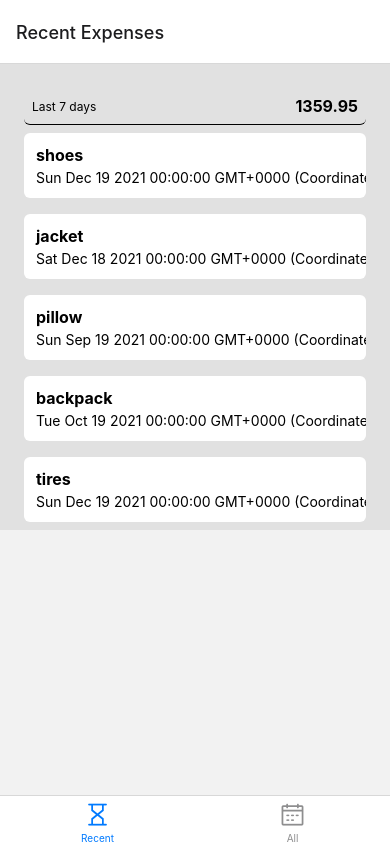
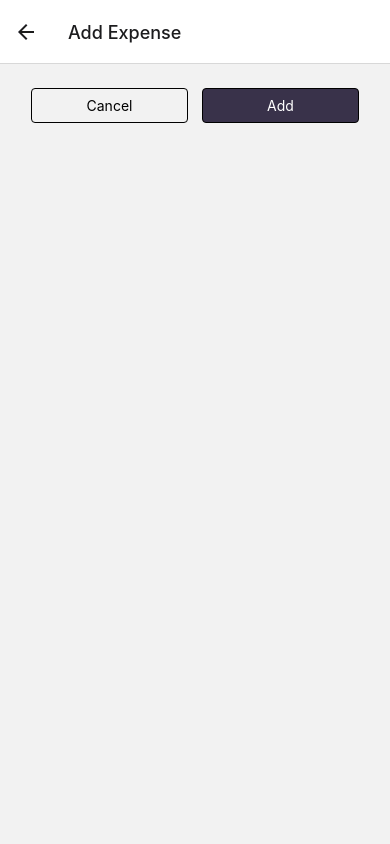
Before and after one commit to calinvladthglobant/ReactNativeCourse, a React Native app: screen /ManageExpenses in a window 390 px wide. Built offline with nearby package versions, Linux system fonts and the light colour scheme.

Commit message:
Finish section 8

```diff
--- a/App.js
+++ b/App.js
@@ -7,18 +7,24 @@ import RecentExpenses from "./screens/RecentExpenses";
 import ManageExpenses from "./screens/ManageExpenses";
 import {createNativeStackNavigator} from "@react-navigation/native-stack";
 import {AntDesign} from "@expo/vector-icons";
+import IconButton from "./components/UI/IconButton";
+import ExpensesContextProvider from "./store/expenses-context";
+// import ExpensesContextProvider from "./store/expenses-context";
 
 const Stack = createNativeStackNavigator()
 const BottomTabs = createBottomTabNavigator()
 
 function ExpensesOverview() {
-    return <BottomTabs.Navigator>
+  return <BottomTabs.Navigator screenOptions={({navigation}) => ({
+    headerRight: () => <IconButton name="plus" color="black" size={24}
+                                   onPress={() => navigation.navigate("ManageExpenses")}/>
+  })}>
     <BottomTabs.Screen name="Recent Expenses"
                        component={RecentExpenses}
                        options={{
                          title: "Recent Expenses",
                          tabBarLabel: "Recent",
-                               tabBarIcon: ({color, size}) => <AntDesign name="hourglass" size={size} color={color} />
+                         tabBarIcon: ({color, size}) => <AntDesign name="hourglass" size={size} color={color}/>
                        }}
     />
     <BottomTabs.Screen name="All Expenses"
@@ -26,7 +32,7 @@ function ExpensesOverview() {
                        options={{
                          title: "All Expenses",
                          tabBarLabel: "All",
-                               tabBarIcon: ({color, size}) => <AntDesign name="calendar" size={size} color={color} />
+                         tabBarIcon: ({color, size}) => <AntDesign name="calendar" size={size} color={color}/>
                        }}
     />
   </BottomTabs.Navigator>
@@ -35,13 +41,17 @@ function ExpensesOverview() {
 export default function App() {
 
   return <>
-        <StatusBar style="light"/>
-        <NavigationContainer >
+    <StatusBar style="dark"/>
+    <ExpensesContextProvider>
+      <NavigationContainer>
         <Stack.Navigator>
-                <Stack.Screen name="Expenses Overview" component={ExpensesOverview} options={{headerShown: false}}/>
-                <Stack.Screen name="Manage Expenses" component={ManageExpenses}/>
+          <Stack.Screen name="ExpensesOverview" component={ExpensesOverview} options={{headerShown: false}}/>
+          <Stack.Screen name="ManageExpenses" component={ManageExpenses} options={{
+            presentation: "modal"
+          }}/>
         </Stack.Navigator>
       </NavigationContainer>
+    </ExpensesContextProvider>
   </>
 }
 
--- a/components/ExpensesOutput/ExpenseItem.js
+++ b/components/ExpensesOutput/ExpenseItem.js
@@ -1,12 +1,20 @@
 import {Pressable, StyleSheet, Text, View} from "react-native";
 import {GlobalStyles} from "../../constants/styles";
+import {getFormattedDate} from "../../util/date";
+import {useNavigation} from "@react-navigation/native";
 
-export default function ExpenseItem({description, amount, date}) {
-    return <Pressable>
+export default function ExpenseItem({id, description, amount, date}) {
+  const navigation = useNavigation()
+
+  function expensePressHandler() {
+    navigation.navigate("ManageExpenses", {expenseId: id})
+  }
+
+  return <Pressable onPress={expensePressHandler} style={({pressed}) => pressed && style.pressed}>
     <View style={style.item}>
       <View>
         <Text style={style.description}>{description}</Text>
-                <Text>{date.toString()}</Text>
+        <Text>{getFormattedDate(date)}</Text>
       </View>
       <View style={style.amountContainer}>
         <Text style={style.amount}>{amount}</Text>
@@ -22,7 +30,9 @@ const style = StyleSheet.create({
     flexDirection: "row",
     justifyContent: "space-between",
     borderRadius: 6,
-        backgroundColor: GlobalStyles.colors.white
+    backgroundColor: GlobalStyles.colors.white,
+    borderWidth: 1,
+    borderColor: GlobalStyles.colors.gray100
   },
   description: {
     fontSize: 16,
@@ -38,5 +48,8 @@ const style = StyleSheet.create({
   },
   amount: {
     fontWeight: "bold"
+  },
+  pressed: {
+    opacity: .75
   }
 })
--- a/components/ExpensesOutput/ExpensesOutput.js
+++ b/components/ExpensesOutput/ExpensesOutput.js
@@ -1,46 +1,19 @@
-import {StyleSheet, View} from "react-native";
+import {StyleSheet, Text, View} from "react-native";
 import ExpensesSummary from "./ExpensesSummary";
 import ExpensesList from "./ExpensesList";
-import {GlobalStyles} from "../../constants/styles";
 
-const DUMMY = [
-    {
-        id: '1',
-        description: 'shoes',
-        amount: 39.99,
-        date: new Date('2021-12-19')
-    },
-    {
-        id: '2',
-        description: 'jacket',
-        amount: 49.99,
-        date: new Date('2021-12-18')
-    },
-    {
-        id: '3',
-        description: 'pillow',
-        amount: 69.99,
-        date: new Date('2021-9-19')
-    },
-    {
-        id: '4',
-        description: 'backpack',
-        amount: 99.99,
-        date: new Date('2021-10-19')
-    },
-    {
-        id: '5',
-        description: 'tires',
-        amount: 1099.99,
-        date: new Date('2021-12-19')
+
+export default function ExpensesOutput({expenses, expensesPeriod, fallBackText}) {
+  let content = <Text style={style.fallBackText}>{fallBackText}</Text>
+
+  if (expenses.length > 0) {
+    content = <ExpensesList expenses={expenses}/>
   }
-]
 
-export default function ExpensesOutput({expenses, expensesPeriod}) {
   return <View style={style.container}>
 
-        <ExpensesSummary expenses={DUMMY} periodName={expensesPeriod}/>
-        <ExpensesList expenses={DUMMY}/>
+    <ExpensesSummary expenses={expenses} periodName={expensesPeriod}/>
+    {content}
 
   </View>
 }
@@ -50,7 +23,10 @@ const style = StyleSheet.create({
     paddingHorizontal: 24,
     paddingTop: 24,
     paddingBottom: 0,
-        backgroundColor: GlobalStyles.colors.gray100
   },
-
+  fallBackText: {
+    textAlign: "center",
+    fontSize: 16,
+    marginTop: 32
+  }
 })
--- /dev/null
+++ b/components/UI/Button.js
@@ -0,0 +1,34 @@
+import {Pressable, StyleSheet, Text, View} from "react-native";
+import {GlobalStyles} from "../../constants/styles";
+
+export default function Button({children, onPress, mode}) {
+  return <View style={[style.button, mode === "flat" && style.buttonFlat ]}>
+    <Pressable style={({pressed}) => pressed && style.pressed} onPress={onPress}>
+      <View>
+        <Text style={[style.text, mode === 'flat' && style.textFlat]}>{children}</Text>
+      </View>
+    </Pressable>
+  </View>
+}
+
+const style = StyleSheet.create({
+  button: {
+    borderRadius: 4,
+    padding: 8,
+    borderWidth: 1,
+    borderColor: GlobalStyles.colors.black,
+    color: GlobalStyles.colors.black
+  },
+  buttonFlat: {
+    backgroundColor: GlobalStyles.colors.gray500
+  },
+  text: {
+    textAlign: "center",
+  },
+  textFlat: {
+    color: GlobalStyles.colors.white
+  },
+  pressed: {
+    opacity: .75
+  },
+})
--- /dev/null
+++ b/components/UI/IconButton.js
@@ -0,0 +1,22 @@
+import {Pressable, StyleSheet, View} from "react-native";
+import {AntDesign} from "@expo/vector-icons";
+
+export default function IconButton({name, size, color, onPress}) {
+  return <Pressable onPress={onPress} style={({pressed}) => pressed && style.pressed}>
+    <View style={style.container}>
+      <AntDesign name={name} size={size} color={color}/>
+    </View>
+  </Pressable>
+}
+
+const style = StyleSheet.create({
+  container: {
+    borderRadius: 24,
+    padding: 6,
+    marginHorizontal: 8,
+    marginVertical: 2
+  },
+  pressed: {
+    opacity: .75
+  }
+})
--- a/screens/ManageExpenses.js
+++ b/screens/ManageExpenses.js
@@ -1,5 +1,72 @@
-import {Text} from "react-native";
+import {StyleSheet, Text, View} from "react-native";
+import {useContext, useLayoutEffect} from "react";
+import IconButton from "../components/UI/IconButton";
+import {GlobalStyles} from "../constants/styles";
+import Button from "../components/UI/Button";
+import {ExpensesContext} from "../store/expenses-context";
 
-export default function ManageExpenses() {
-    return <Text>Manage</Text>
+export default function ManageExpenses({route, navigation}) {
+  const expensesCtx = useContext(ExpensesContext)
+  const expenseId = route.params?.expenseId
+  const isEditing = !!expenseId
+
+  useLayoutEffect(() => {
+    navigation.setOptions({
+      title: isEditing ? "Edit Expense" : "Add Expense"
+    })
+  }, [navigation, isEditing])
+
+  function deleteExpenseHandler() {
+    expensesCtx.deleteExpense(expenseId)
+    navigation.goBack()
+  }
+
+  function cancelHandler() {
+    navigation.goBack()
+  }
+
+  function confirmExpenseHandler() {
+    if (isEditing) expensesCtx.updateExpense(expenseId, {description: "TEST UPDATE"})
+    else expensesCtx.addExpense({description: "TEST", amount: 19.99, date: new Date()})
+    navigation.goBack()
+
+  }
+
+  return <View style={style.container}>
+    <View style={style.buttonsContainer}>
+      <View style={style.buttonContainer}>
+        <Button onPress={cancelHandler}>Cancel</Button>
+      </View>
+      <View style={style.buttonContainer}>
+        <Button mode="flat" onPress={confirmExpenseHandler}>{isEditing ? "Update" : "Add"}</Button>
+      </View>
+    </View>
+    {
+      isEditing && <View style={style.deleteContainer}>
+        <IconButton name="delete" color={GlobalStyles.colors.error500} size={30} onPress={deleteExpenseHandler}/>
+      </View>
+    }
+  </View>
 }
+
+const style = StyleSheet.create({
+  container: {
+    flex: 1,
+    padding: 24
+  },
+  buttonsContainer: {
+    flexDirection: "row",
+    alignItems: "center"
+  },
+  buttonContainer: {
+    flex: 1,
+    marginHorizontal: 7
+  },
+  deleteContainer: {
+    marginTop: 16,
+    paddingTop: 0,
+    borderTopWidth: 1,
+    borderColor: GlobalStyles.colors.black,
+    alignItems: "center"
+  }
+})
--- a/screens/RecentExpenses.js
+++ b/screens/RecentExpenses.js
@@ -1,6 +1,18 @@
-import {Text} from "react-native";
 import ExpensesOutput from "../components/ExpensesOutput/ExpensesOutput";
+import {useContext} from "react";
+import {ExpensesContext} from "../store/expenses-context";
+import {getDateMinusDays} from "../util/date";
 
 export default function RecentExpenses() {
-    return <ExpensesOutput expensesPeriod="Last 7 days"/>
+    const expensesCtx = useContext(ExpensesContext)
+    const recentExpenses = expensesCtx.expenses.filter(expense => {
+        const today = new Date()
+        const date7DaysAgo = getDateMinusDays(today, 7)
+        return expense.date > date7DaysAgo
+    })
+
+    return <ExpensesOutput expenses={recentExpenses}
+                           expensesPeriod="Last 7 days"
+                           fallBackText="No expenses for the last 7 days"
+    />
 }
--- /dev/null
+++ b/store/expenses-context.js
@@ -0,0 +1,90 @@
+import {createContext, useReducer} from "react";
+
+const DUMMY = [
+  {
+    id: '1',
+    description: 'shoes',
+    amount: 39.99,
+    date: new Date('2021-12-19')
+  },
+  {
+    id: '2',
+    description: 'jacket',
+    amount: 49.99,
+    date: new Date('2021-12-18')
+  },
+  {
+    id: '3',
+    description: 'pillow',
+    amount: 69.99,
+    date: new Date('2021-09-19')
+  },
+  {
+    id: '4',
+    description: 'backpack',
+    amount: 99.99,
+    date: new Date('2022-11-06')
+  },
+  {
+    id: '5',
+    description: 'tires',
+    amount: 1099.99,
+    date: new Date('2022-11-07')
+  }
+]
+
+export const ExpensesContext = createContext({
+  expenses: [],
+  addExpense: ({description, amount, date}) => {
+  },
+  deleteExpense: (id) => {
+  },
+  updateExpense: (id, {description, amount, date}) => {
+  }
+})
+
+export function expensesReducer(state, action) {
+  switch (action.type) {
+    case "ADD":
+      const id = Date.now()
+      return [{...action.payload, id: id}, ...state]
+    case "UPDATE":
+      const index = state.findIndex(o => o.id === action.payload.id)
+      const updatableExpense = state[index]
+      const updatedItem = {...updatableExpense, ...action.payload.data}
+      const updatedExpenses = [...state]
+      updatedExpenses[index] = updatedItem
+      return updatedExpenses
+    case "DELETE":
+      return state.filter(o => o.id !== action.payload)
+    default:
+      return state
+  }
+}
+
+function ExpensesContextProvider({children}) {
+  const [expensesState, dispatch] = useReducer(expensesReducer, DUMMY)
+
+  function addExpense(expenseDate) {
+    dispatch({type: "ADD", payload: expenseDate})
+  }
+
+  function updateExpense(id, expenseData) {
+    dispatch({type: "UPDATE", payload: {id: id, data: expenseData}})
+  }
+
+  function deleteExpense(id) {
+    dispatch({type: "DELETE", payload: id})
+  }
+
+  const value = {
+    expenses: expensesState,
+    addExpense: addExpense,
+    updateExpense: updateExpense,
+    deleteExpense: deleteExpense
+  }
+
+  return <ExpensesContext.Provider value={value}>{children}</ExpensesContext.Provider>
+}
+
+export default ExpensesContextProvider
--- /dev/null
+++ b/util/date.js
@@ -0,0 +1,7 @@
+export function getFormattedDate(date) {
+  return `${date.getFullYear()}-${date.getMonth() + 1}-${date.getDate()}`
+}
+
+export function getDateMinusDays(date, days) {
+  return new Date(date.getFullYear(), date.getMonth(), date.getDate() - days)
+}
```
Also changed, not shown: screens/AllExpenses.js (+7 -1 lines). Lines whose indentation alone changed are shown as unchanged.
